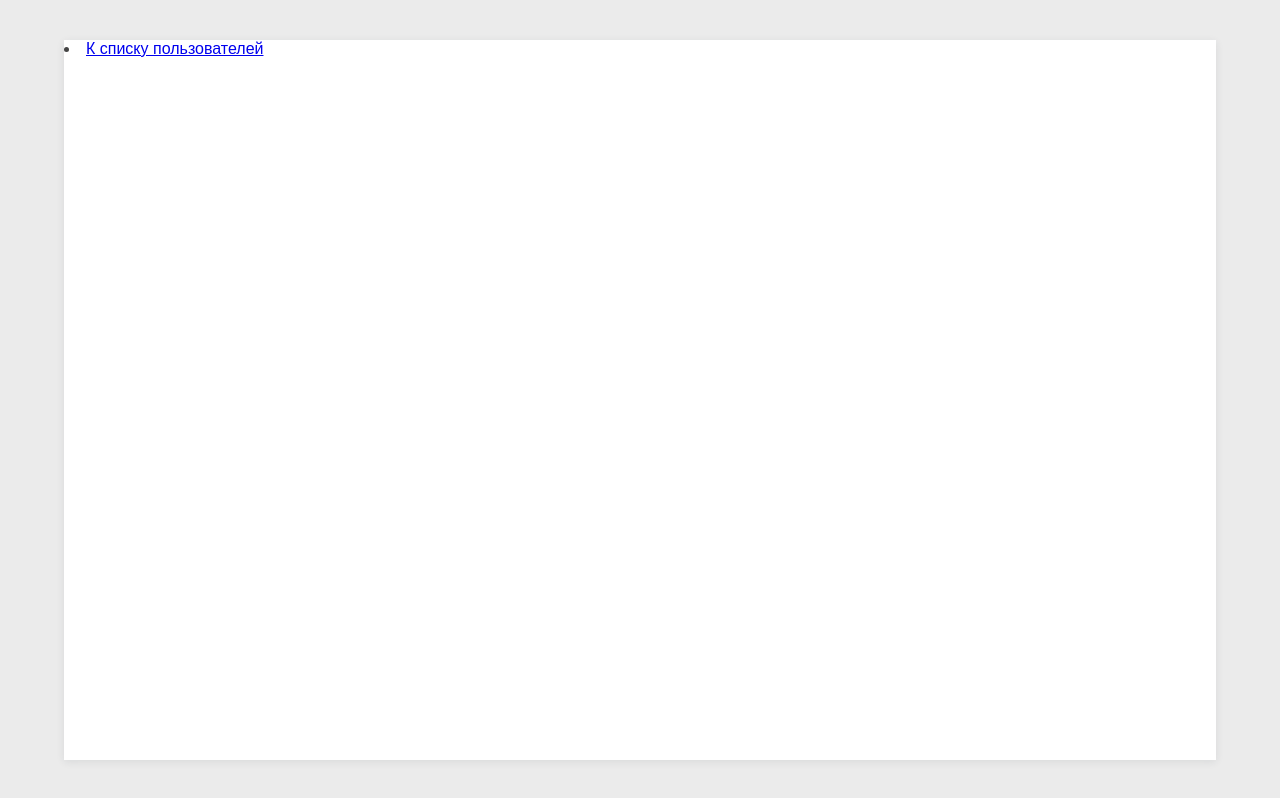
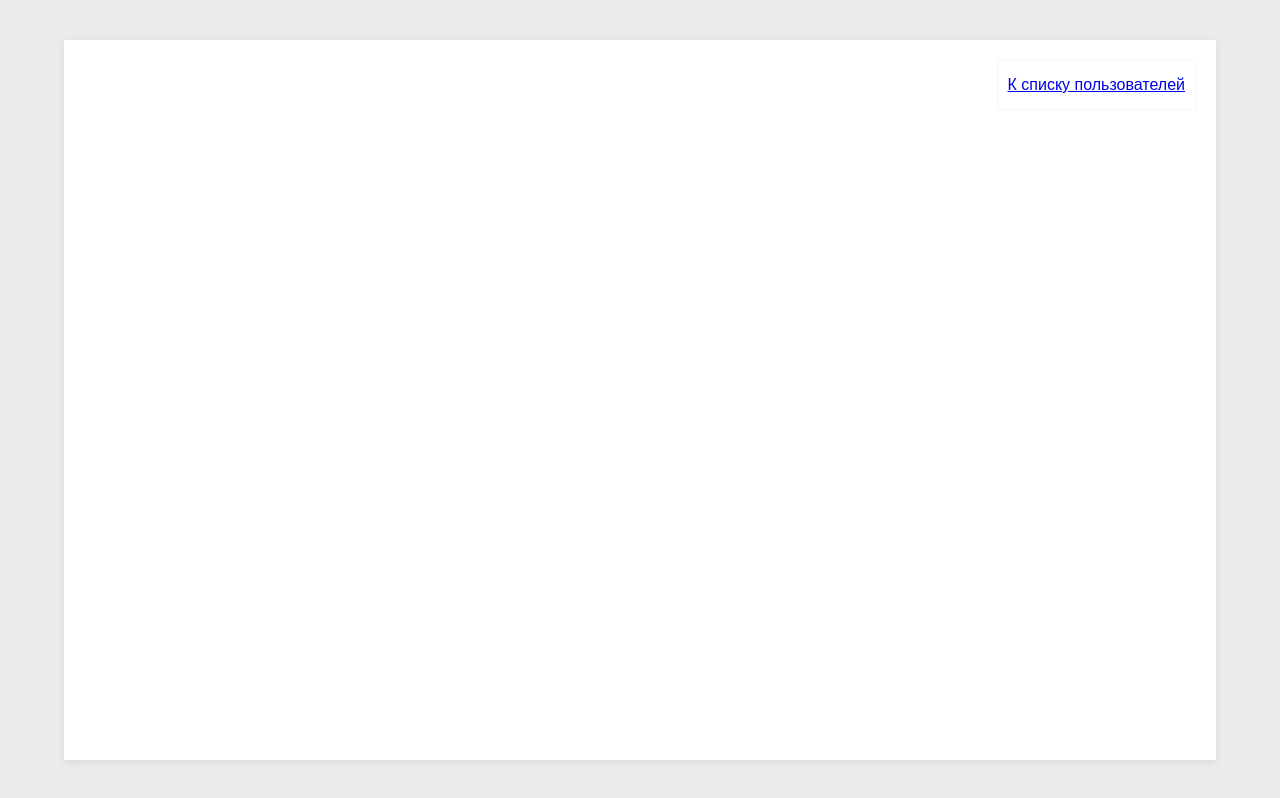
Before and after one commit to kruglyakov-ak/polise-812, a Vue app: page /user/1 in a window 1280 px wide. Built offline with nearby package versions, Linux system fonts and the light colour scheme.

Commit message:
add styles

```diff
--- a/src/components/MainNav.vue
+++ b/src/components/MainNav.vue
@@ -1,7 +1,7 @@
 <template>
   <nav>
     <li>
-      <router-link :to="{ name: 'usersList' }"
+      <router-link class="link" :to="{ name: 'usersList' }"
         >К списку пользователей
       </router-link>
     </li>
@@ -12,4 +12,27 @@
 export default {};
 </script>
 
-<style lang="scss" scoped></style>
+<style lang="scss" scoped>
+nav {
+  height: 90px;
+  padding: 20px;
+  list-style: none;
+  display: flex;
+  justify-content: end;
+}
+
+.link {
+  display: flex;
+  align-items: center;
+  justify-content: center;
+  width: 100%;
+  padding: 0 10px;
+  height: 50px;
+  border: 1px solid $lightGray;
+
+  &:hover,
+  &:focus {
+    background-color: $blueGray;
+  }
+}
+</style>
```
